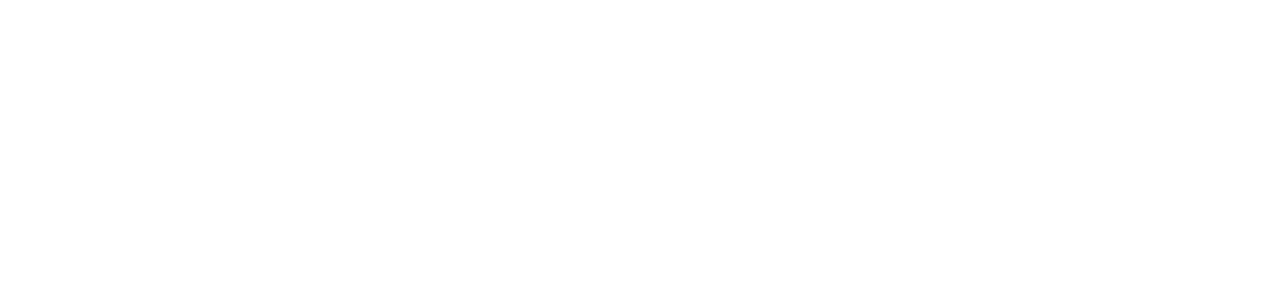
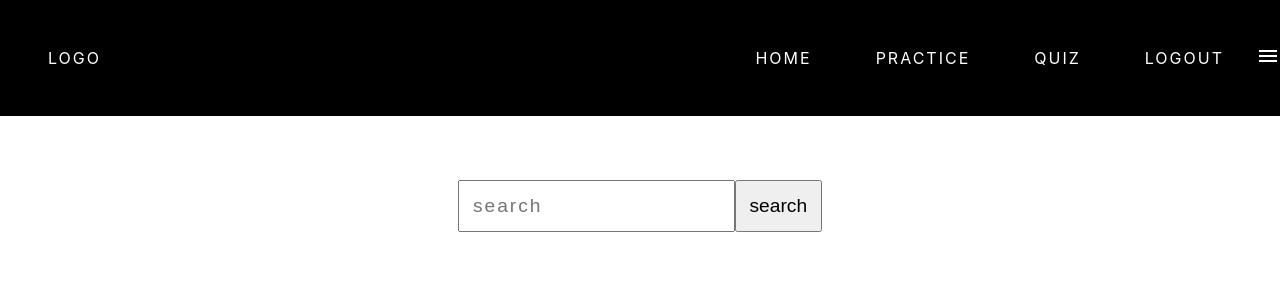
Before and after one commit to Ayako-Yokoe/Collocation-Dictionary, a React (Create React App) app in the folder client/: page /search in a window 1280 px wide. Shown: the top 300 px of the page. Built offline with nearby package versions, Linux system fonts and the light colour scheme.

Commit message:
add fetching data

```diff
--- a/client/src/components/ClosableDrawer.jsx
+++ b/client/src/components/ClosableDrawer.jsx
@@ -18,11 +18,11 @@
     }
 
     const menus = [
-        {fnc: selectMenu, label: 'HOME', id: 'home', value: '/'},
+        {fnc: selectMenu, label: 'HOME', id: 'home', path: '/'},
         // {fnc: selectMenu, label: 'HOW-TO', id: 'how-to', value: '/'},
-        {fnc: selectMenu, label: 'PRACTICE', id: 'practice', value: '/'},
-        {fnc: selectMenu, label: 'QUIZ', id: 'quiz', value: '/'},
-        {fnc: selectMenu, label: 'LOGOUT', id: 'logout', value: '/'},
+        {fnc: selectMenu, label: 'PRACTICE', id: 'practice', path: '/practice'},
+        {fnc: selectMenu, label: 'QUIZ', id: 'quiz', path: '/quiz'},
+        {fnc: selectMenu, label: 'LOGOUT', id: 'logout', path: '/login'},
     ]
 
   return (
@@ -40,7 +40,7 @@
         >
         <List>
             {menus.map(menu => (
-                <ListItem button key={menu.id} onClick={(e) => menu.fnc(e, menu.value)}>
+                <ListItem button key={menu.id} onClick={(e) => menu.fnc(e, menu.path)}>
                     <ListItemText primary={menu.label}/>
                 </ListItem>
             ))}
--- a/client/src/components/Navbar.jsx
+++ b/client/src/components/Navbar.jsx
@@ -1,11 +1,11 @@
 import React, { useCallback, useState } from 'react'
+import { Link } from 'react-router-dom'
 // import HomeRoundedIcon from '@mui/icons-material/HomeRounded';
 // import HelpOutlineRoundedIcon from '@mui/icons-material/HelpOutlineRounded';
 
 import MenuIcon from '@mui/icons-material/Menu';
 import styled from 'styled-components'
 import ClosableDrawer from './ClosableDrawer';
-
 
 
 const Container = styled.div`
@@ -38,12 +38,12 @@
 
 const HamburgerMenu = styled.div`
   /* visibility: hidden; */
+  cursor: pointer;
 `
 
 
 const Navbar = () => {
   const [sidebarOpen, setSidebarOpen] = useState(false)
-
 
   const handleDrawerToggle = useCallback((event, isOpen) => {
     if(event.type === 'keydown' && (event.key === 'Tab' || event.key === 'Shift')){
@@ -52,21 +52,30 @@
     setSidebarOpen(isOpen)
   }, [sidebarOpen])
 
-
   return (
     <Container>
       <Wrapper>
         <Left>
-          <Logo>LOGO</Logo>
+          <Link to='/' style={{ color: '#fff' }}>
+            <Logo>LOGO</Logo>
+          </Link>
         </Left>
 
         <Right>
           <List>
-            <ListItem>HOME</ListItem>
+            <Link to='/' style={{ color: '#fff' }}>
+              <ListItem>HOME</ListItem>
+            </Link>
             {/* <ListItem onClick={handleModalOpen}>HOW-TO</ListItem> */}
-            <ListItem>PRACTICE</ListItem>
-            <ListItem>QUIZ</ListItem>
-            <ListItem>LOGOUT</ListItem>
+            <Link to='/practice' style={{ color: '#fff' }}>
+              <ListItem>PRACTICE</ListItem>
+            </Link>
+            <Link to='/quiz' style={{ color: '#fff' }}>
+              <ListItem>QUIZ</ListItem>
+            </Link>
+            {/* <Link to='/login' style={{ color: '#fff' }}> */}
+              <ListItem>LOGOUT</ListItem>
+            {/* </Link> */}
           </List>
 
           <HamburgerMenu onClick={(event) => handleDrawerToggle(event, true)}>
--- a/client/src/index.css
+++ b/client/src/index.css
@@ -6,6 +6,21 @@
   padding: 0;
   box-sizing: border-box;
 }
+
+html {
+  scroll-behavior: smooth;
+}
+a {
+  color: black;
+  text-decoration: none;
+}
+
+body {
+  letter-spacing: 2px;
+}
+
+
+/* react default css (below) */
 
 body {
   margin: 0;
--- a/client/src/pages/Home.jsx
+++ b/client/src/pages/Home.jsx
@@ -1,4 +1,5 @@
 import React, { useState } from 'react'
+import { Link } from 'react-router-dom'
 import Navbar from '../components/Navbar'
 import styled from 'styled-components'
 import Box from '@mui/material/Box';
@@ -50,6 +51,7 @@
 const BottomButton = styled.div`
   /* margin: 3rem; */
   padding: 1rem;
+  margin: 0 auto;
   text-align: center;
   border: 1px solid gray;
   cursor: pointer;
@@ -64,10 +66,16 @@
     <Container>
       <Navbar />
       <Wrapper>
-        <TopButton>START</TopButton>
+        <Link to='/search'>
+          <TopButton>START</TopButton>
+        </Link>
         <Middle>
-          <MiddleButton>PRACTICE</MiddleButton>
-          <MiddleButton>QUIZ</MiddleButton>
+          <Link to='/practice'>
+            <MiddleButton>PRACTICE</MiddleButton>
+          </Link>
+          <Link to='/quiz'>
+            <MiddleButton>QUIZ</MiddleButton>
+          </Link>
         </Middle>
         <Bottom>
           <BottomButton onClick={handleModalOpen}>HOW TO USE</BottomButton>
--- a/client/src/pages/Search.jsx
+++ b/client/src/pages/Search.jsx
@@ -1,48 +1,114 @@
 import React, { useState, useEffect } from 'react'
 import axios from 'axios'
+import styled from 'styled-components'
+import Navbar from '../components/Navbar'
+
+const Container = styled.div`
+  width: 100vw;
+  height: auto;
+`
+const Wrapper = styled.div`
+  display: flex;
+  flex-direction: column;
+  justify-content: center;
+  align-items: center;
+`
+const Top = styled.div`
+  margin: 4rem auto 3rem auto;
+`
+const SearchInput = styled.input`
+  padding: 0.8rem;
+  font-size: 1.2rem;
+  letter-spacing: 2px;
+  outline: none;
+`
+const SearchButton = styled.button`
+  padding: 0.8rem;
+  font-size: 1.2rem;
+  outline: none;
+`
+const Bottom = styled.div`
+  width: 0 auto;
+  max-width: 80%;`
+const Results = styled.ul`
+  margin: 1rem;
+  list-style: none;
+`
+const Checkbox = styled.input`
+  margin-right: 0.5rem;
+  width: 15px;
+  height: 15px;
+  cursor: pointer;
+`
+const Collocation = styled.label`
+  margin-bottom: 0.5rem;
+  font-size: 1.2rem;
+  cursor: pointer;
+`
+const Examples = styled.li`
+  font-size: 1.0rem;
+  letter-spacing: 2px;
+  line-height: 1.4;
+`
 
 
 const Search = () => {
   const [search, setSearch] = useState('')
-  const [results, setResults] = useState([])
+  const [results, setResults] = useState([{
+        collocation: "",
+        examples: []
+  }])
+  const [isLoading, setIsLoading] = useState(false)
 
-  // const options = {
-  //   method: 'GET',
-  //   url: 'https://linguatools-english-collocations.p.rapidapi.com/bolls/',
-  //   // params: {lang: 'en', query: 'smoke', max_results: '15'},
-  //   params: {lang: 'en', query: `${search}`, max_results: '10'},
-  //   headers: {
-  //     'x-rapidapi-host': process.env.REACT_APP_rapidapi_host,
-  //     'x-rapidapi-key': process.env.REACT_APP_rapidapi_key,
-  //   }
-  // };
+  // let strippedString = originalString.replace(/(<([^>]+)>)/gi, "");
+  // const convertedExamples = results.map(result => result.examples.replace(/<\/?[^>]+>/gi, ''))
 
-  // axios.request(options).then((res) => {
-  //   setResults(res.data)
-  // }).catch((err) => {
-  //   console.error(err);
-  // });
+  const options = {
+    method: 'GET',
+    url: 'https://linguatools-english-collocations.p.rapidapi.com/bolls/',
+    // params: {lang: 'en', query: 'smoke', max_results: '15'},
+    params: {lang: 'en', query: `${search}`, max_results: '10'},
+    headers: {
+      'x-rapidapi-host': process.env.REACT_APP_rapidapi_host,
+      'x-rapidapi-key': process.env.REACT_APP_rapidapi_key,
+    }
+  };
 
-  // useEffect(() => {
-  // }, [search, setSearch])
+  const searchWord = async () => {
+      await axios.request(options).then((res) => {
+        setResults(res.data)
+      }).catch((err) => {
+        console.error(err);
+      });
+      setIsLoading(true)
+  }
 
 
   return (
-    <div>
+    <Container>
+      <Navbar />
+      <Wrapper>
+        <Top>
+          <SearchInput type="text" placeholder='search' onChange={(e) => setSearch(e.target.value)}  />
+          <SearchButton onClick={searchWord} >search</SearchButton>
+        </Top>
 
-      {/* <input placeholder='search' onChange={(e) => setSearch(e.target.value)}  />
-      <button >search</button>
+        <Bottom>
+          {isLoading && results.map(result => (
+            <Results key={result.id}>
+              <Checkbox type='checkbox' id='resultId'  />
+              {/* <Checkbox type='checkbox' id='resultId' onClick={handleAddToWordlist} /> */}
+              <Collocation htmlFor='resultId'>{result.collocation}</Collocation>
+              <Examples>{result.examples}</Examples>
+              {/* <Examples>{result.examples.map(ex => (
+                <li key={ex.index}>{ex}</li>
+              ))}</Examples> */}
+            </Results>
+          ))}
+        </Bottom>
 
-      <div>
-        {results.map(result => (
-          <ul>
-            <li>{result.collocation}</li>
-            {/* <li>{result.example.map(ex => ()}</li> */}
-          {/* </ul>
-        ))}
-      </div> */}
-
-    </div>
+      </Wrapper>
+    </Container>
   )
 }
 
```
